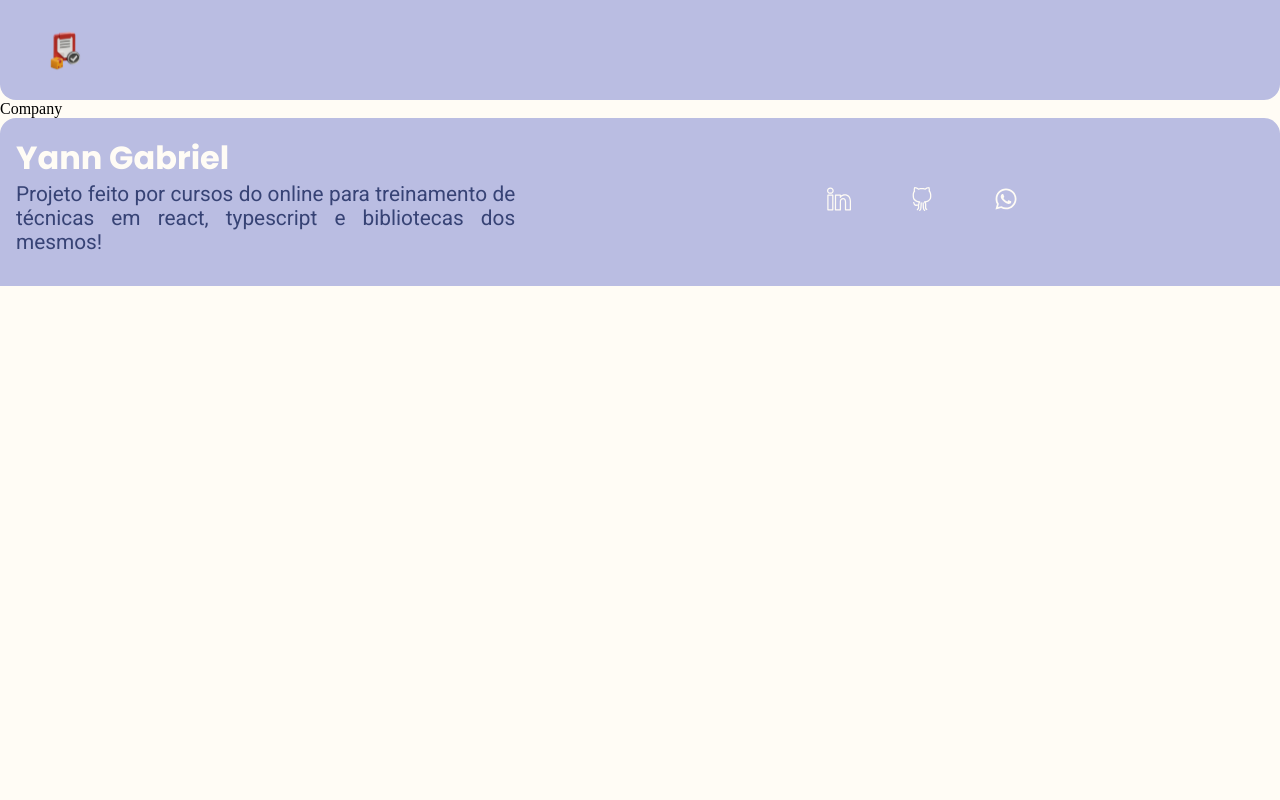
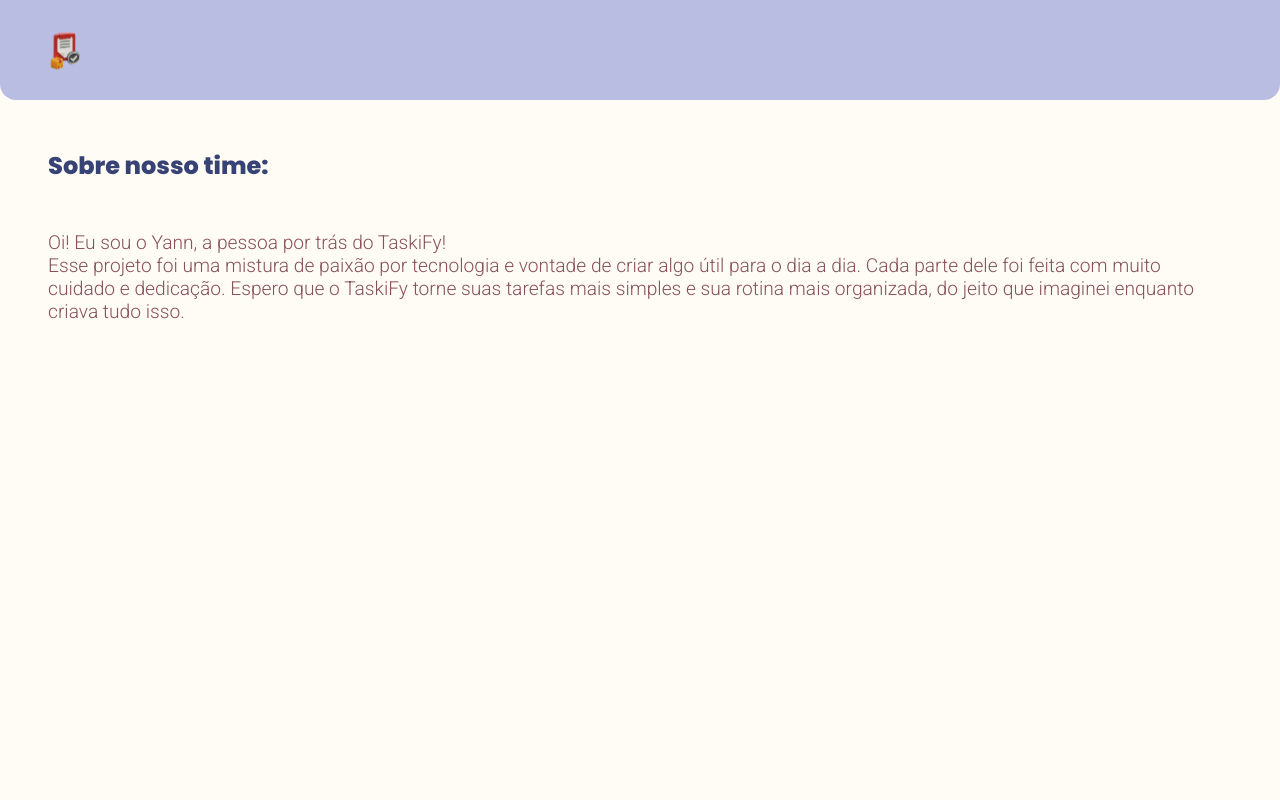
Before and after one commit to YannGabriel/TeskiFy, a React (Create React App) app: page /company in a window 1280 px wide. Shown: the top 800 px of the page. Built offline with nearby package versions, Linux system fonts and the light colour scheme; a web font is replaced by a local one.

Commit message:
crate company part and style

```diff
--- a/db.json
+++ b/db.json
@@ -1,39 +1,5 @@
 {
-  "projects": [
-    {
-      "id": "64be",
-      "name": "Recanto do vale 2",
-      "description": "Projeto de criação de um website para a pousada Recanto do Vale",
-      "startDate": "2024-12-31",
-      "lastDate": "2025-01-31",
-      "category": {
-        "id": "1",
-        "name": "Web Development"
-      },
-      "tasks": [
-        {
-          "id": "1735443389612",
-          "name": "escolher páginas"
-        },
-        {
-          "id": "1735444092160",
-          "name": "nova tarefa"
-        }
-      ]
-    },
-    {
-      "id": "1ece",
-      "tasks": [],
-      "name": "teste 1",
-      "description": "teste 2",
-      "category": {
-        "id": "2",
-        "name": "Data Base Development"
-      },
-      "startDate": "2024-12-29",
-      "lastDate": "2025-01-10"
-    }
-  ],
+  "projects": [],
   "category": [
     {
       "id": "1",
--- a/public/index.html
+++ b/public/index.html
@@ -2,7 +2,7 @@
 <html lang="pt-br">
   <head>
     <meta charset="utf-8" />
-    <link rel="icon" href="%PUBLIC_URL%/favicon.ico" />
+    <link rel="icon" href="../src/images/taskLogo.svg" />
     <meta name="viewport" content="width=device-width, initial-scale=1" />
     <meta name="theme-color" content="#000000" />
     <meta
--- /dev/null
+++ b/src/pages/company/company.module.scss
@@ -0,0 +1,22 @@
+@use '../../sass/fonts.scss' as fonts;
+@use '../../sass/colors' as color;
+
+.companyPage{
+  min-height: 100vh;
+
+  .companyName{
+    color: color.$navyPrimary;
+    font-family: fonts.$Poppins;
+    font-weight: 800;
+    font-size: 1.5rem;
+    padding: 3rem;
+  }
+
+  .teamMessage{
+    padding: 0rem 3rem;
+    font-family: fonts.$Roboto;
+    font-size: 1.2rem;
+    color: color.$marronSecundary;
+    font-weight: 300;
+  }
+}
--- a/src/pages/company/company.tsx
+++ b/src/pages/company/company.tsx
@@ -1,7 +1,22 @@
 
+import styles from "./company.module.scss"
 
 export const Company = () =>{
   return(
-    <p className="h-[100vh]">Company</p>
+    <section className={styles.companyPage}>
+      <article className={styles.textContainer}>
+        <h1 className={styles.companyName}>
+          Sobre nosso time:
+        </h1>
+        <p className={styles.teamMessage}>
+        Oi! Eu sou o Yann, a pessoa por trás do TaskiFy!
+        <br/>
+        Esse projeto foi uma mistura de paixão por
+        tecnologia e vontade de criar algo útil para o dia a dia. Cada parte dele foi feita com muito cuidado
+        e dedicação. Espero que o TaskiFy torne suas tarefas mais simples e sua rotina mais organizada, do
+        jeito que imaginei enquanto criava tudo isso.
+        </p>
+      </article>
+    </section>
   )
 }
--- a/src/pages/project/project.module.scss
+++ b/src/pages/project/project.module.scss
@@ -18,6 +18,13 @@
     width: 95%;
     margin: auto;
     display: block;
+    @media(width >= 1200px){
+      text-align: center;
+      width: 30%;
+      border: 0.5px solid color.$peachSecondary;
+      padding: 1rem;
+      border-radius: 1rem;;
+    }
 
     .projectName{
       color: color.$navyPrimary;
@@ -27,6 +34,7 @@
     }
 
     .editButton{
+      cursor: pointer;
       margin: 1rem 0rem;
       background-color: color.$peachSecondary;
       color: color.$marronSecundary;
--- a/src/pages/projects/project.module.scss
+++ b/src/pages/projects/project.module.scss
@@ -21,10 +21,17 @@
   .messageContainer{
     width: 60%;
     margin-left: 2rem;
+    @media(width >= 1200px){
+      width: 30%;
+    }
   }
 
   .projectList{
     width: 90%;
     margin: auto;
+    @media(width >= 1200px){
+      display: grid;
+      grid-template-columns: 1fr 1fr 1fr;
+    }
   }
 }
--- a/src/pages/projects/projects.tsx
+++ b/src/pages/projects/projects.tsx
@@ -86,7 +86,7 @@ export const Projects = () => {
               name={project.name}
               id={project.id}
               handleRemove={removeProject} // Passando a função handleRemove de cada projeto
-              category={project.category.name}
+              category={project.category?.name}
               startDate={project.startDate}
               lastDate={project.lastDate}
               description={project.description}
```
